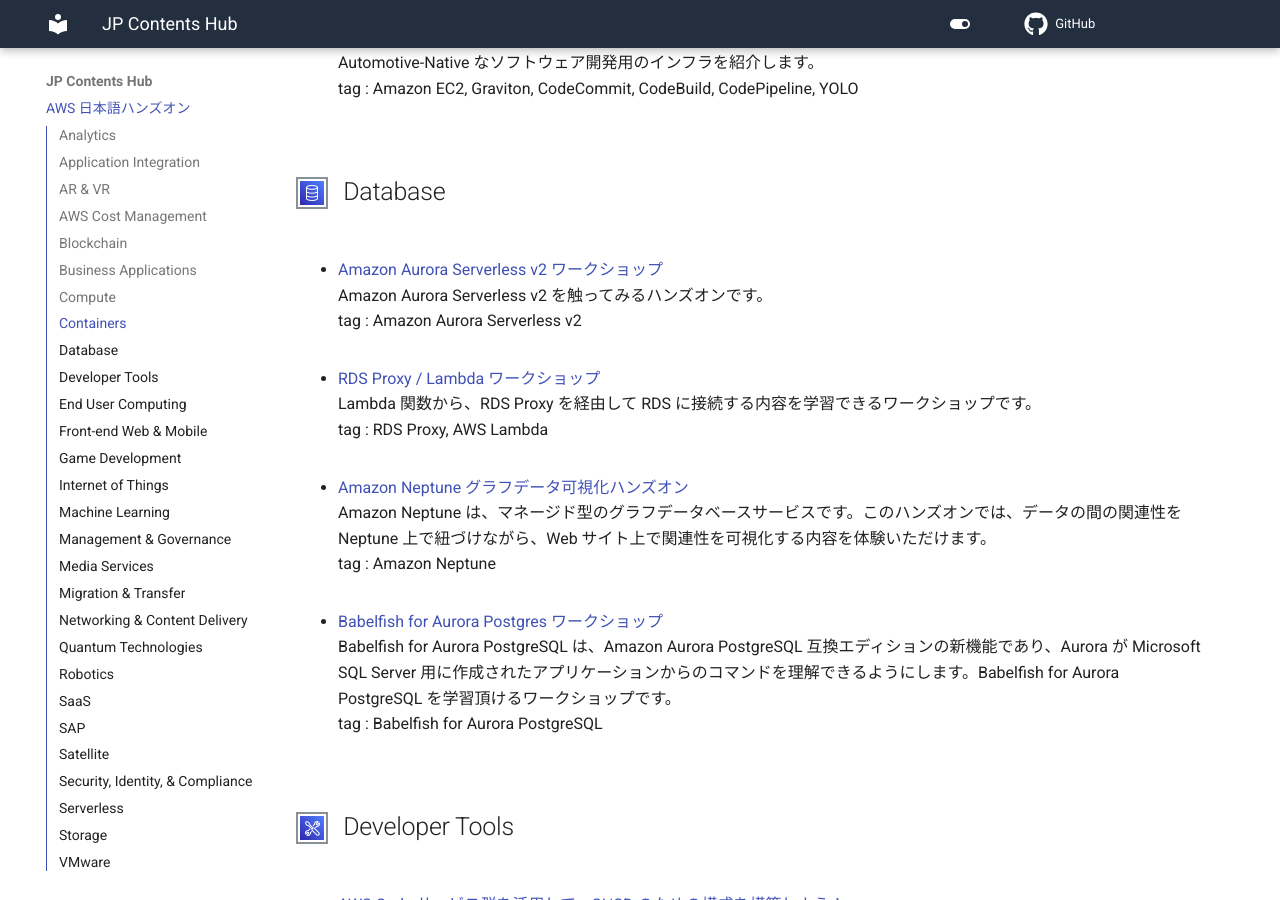
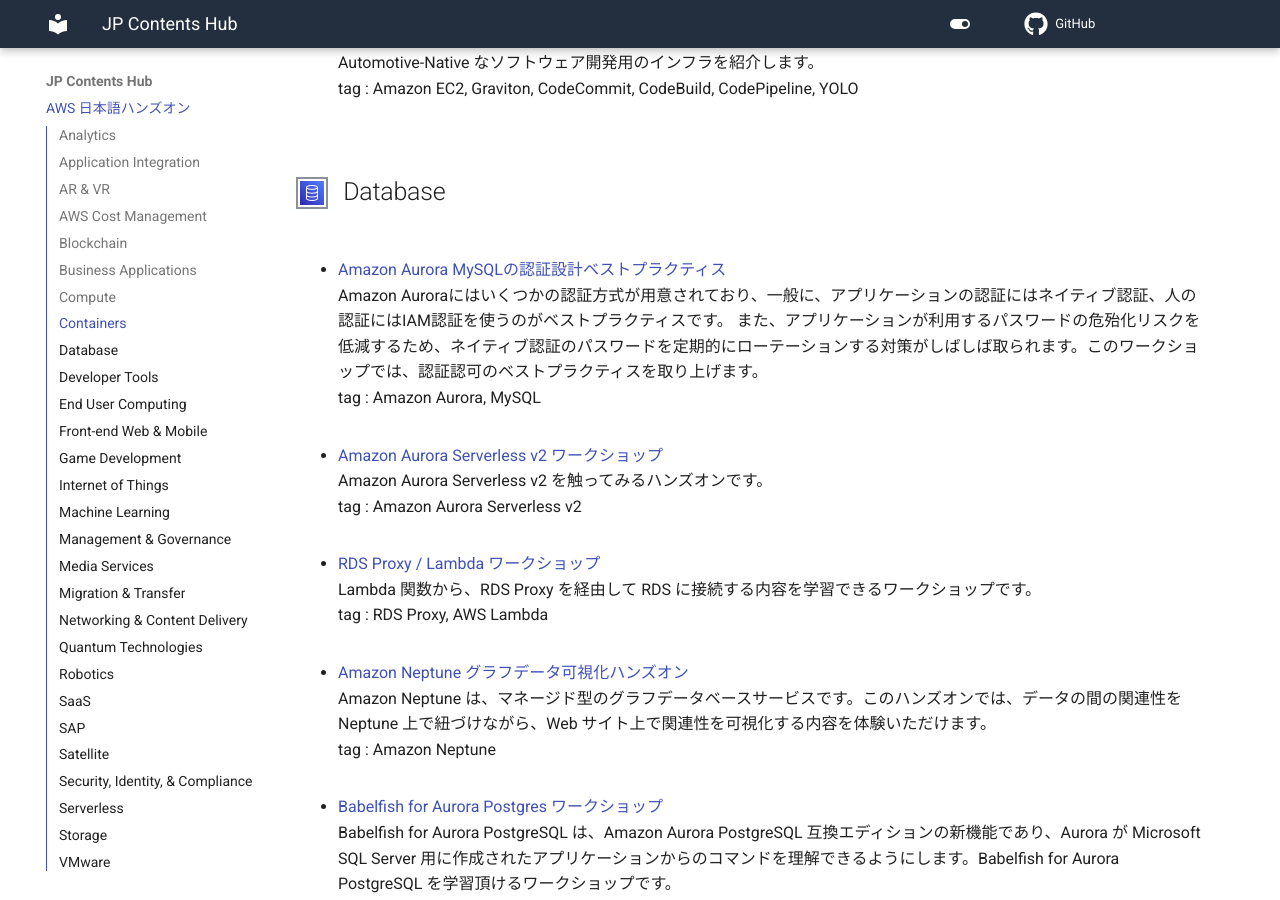
Before and after one commit to aws-samples/jp-contents-hub, an MkDocs documentation site: the page built from content/index.md, in a window 1280 px wide and 900 px high, scrolled down 11892 px. Built offline with MkDocs 1.6.1 and Material for MkDocs 9.7.7, drawn with Linux system fonts in a browser that asks for light colours; comment, search, counter and statistics services are not loaded.

Commit message:
add: 新規ハンズオンコンテンツ追加

```diff
--- a/content/index.md
+++ b/content/index.md
@@ -314,6 +314,10 @@
 tag : Amazon EC2, Graviton, CodeCommit, CodeBuild, CodePipeline, YOLO
 
 ## ![image]([img/Arch-Category_Database_16.png]()) Database
+- <a href="https://catalog.us-east-1.prod.workshops.aws/workshops/312434ad-eaba-4f48-a38c-352a2ae3a4fa" target="_blank" onclick="sendClickCount()" onauxclick="sendClickCount()">Amazon Aurora MySQLの認証設計ベストプラクティス</a>
+Amazon Auroraにはいくつかの認証方式が用意されており、一般に、アプリケーションの認証にはネイティブ認証、人の認証にはIAM認証を使うのがベストプラクティスです。 また、アプリケーションが利用するパスワードの危殆化リスクを低減するため、ネイティブ認証のパスワードを定期的にローテーションする対策がしばしば取られます。このワークショップでは、認証認可のベストプラクティスを取り上げます。
+tag : Amazon Aurora, MySQL
+
 - <a href="https://github.com/harunobukameda/Aurora-Serverless-v2/blob/main/Amazon%20Aurora%20Serverless%20v2%20%E3%83%AF%E3%83%BC%E3%82%AF%E3%82%B7%E3%83%A7%E3%83%83%E3%83%97.pdf" target="_blank" onclick="sendClickCount()" onauxclick="sendClickCount()">Amazon Aurora Serverless v2 ワークショップ</a>
 Amazon Aurora Serverless v2 を触ってみるハンズオンです。
 tag : Amazon Aurora Serverless v2
```
Also changed, not shown: README.md (+5 -0 lines).
